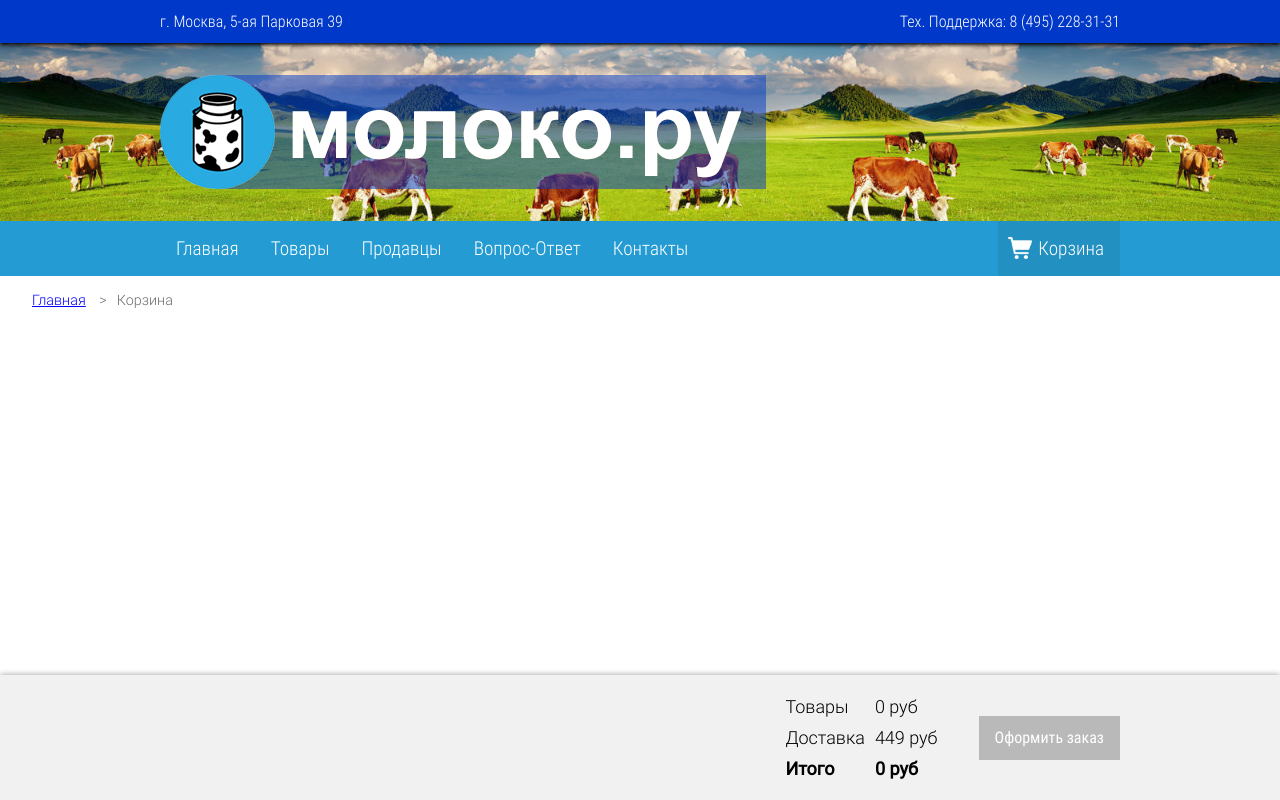
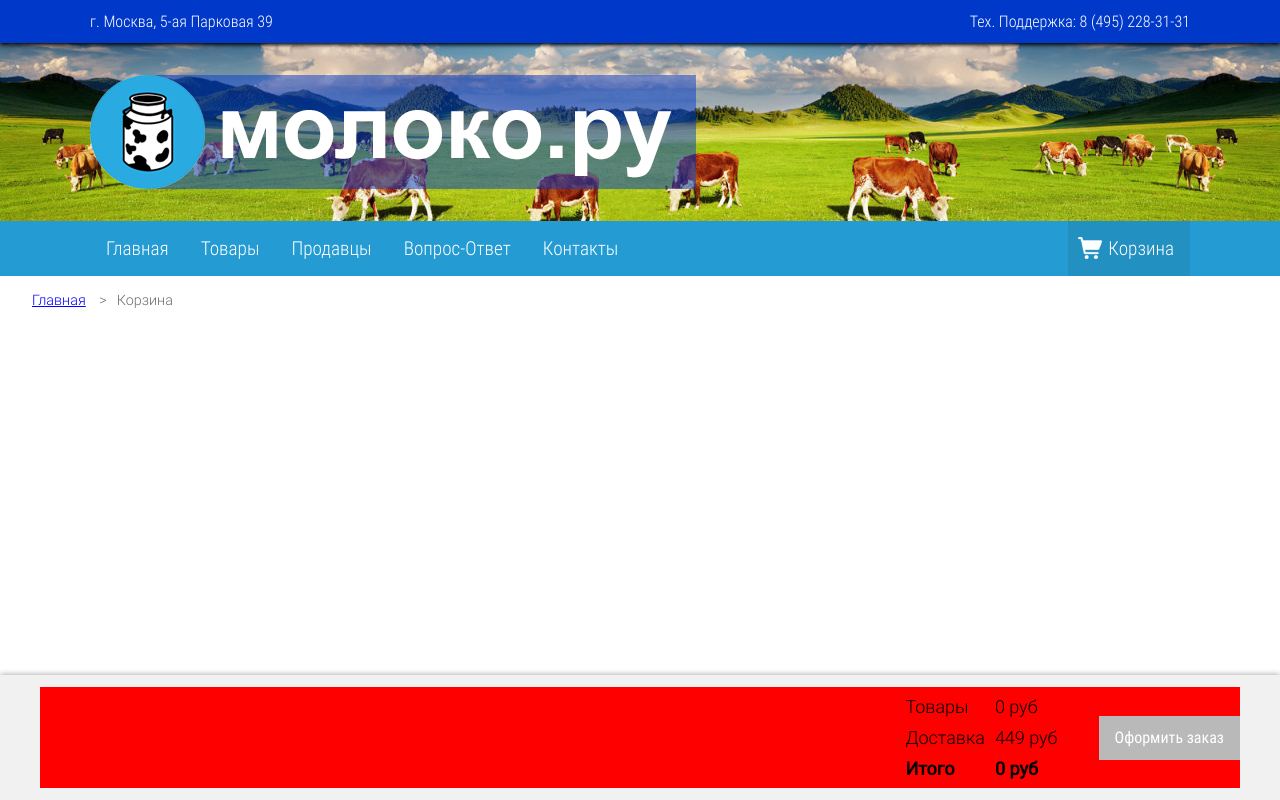
Before and after one commit to megas781/moloko.ru, a PHP site: page /cart/index.php in a window 1280 px wide. Run offline with PHP 8.4, Linux system fonts and the light colour scheme; data that the repository does not hold is empty.

Commit message:
header became adaptive v1.0

```diff
--- a/master/after-load.js
+++ b/master/after-load.js
@@ -1,5 +1,10 @@
 //Методы, исполняемые после полной загрузки страницы
 
+//функционал бургера
+document.getElementById('menu-burger').addEventListener('click',function() {
+    console.log('conssolee!');
+    $('.js-nav-links-wrapper').slideToggle();
+});
 
 //Определение уже лежащих в корзине товаров при загрузке страницы
 document.querySelectorAll('.add-to-cart-button').forEach(function (addToCartButton) {
--- a/master/base.css
+++ b/master/base.css
@@ -18,9 +18,14 @@
 }
 
 
+.wra1200 {
+    max-width: 1100px;
+    margin: 0 auto;
+}
 .wr960 {
-    width: 960px;
+    width: 1200px;
     margin: 0 auto;
+    background-color: red;
 }
 
 
--- a/master/header.css
+++ b/master/header.css
@@ -7,15 +7,25 @@
     box-shadow: 0px 2px 4px black;
     z-index: 100;
     position: relative;
+    max-font-size: 16px;
 }
 .top-bar > div {
 
-    padding: 12px 4px;
+    padding: 12px 8px;
 
     display: flex;
     flex-direction: row;
     justify-content: space-between;
-    align-items: center;
+    align-items: stretch;
+}
+.top-bar-item {
+    text-align: center;
+}
+#top-bar-address {
+    /*text-align: left;*/
+}
+#top-bar-phone-number {
+    /*text-align: right;*/
 }
 
 
@@ -29,9 +39,9 @@
 }
 
 .logo {
-    /*margin: 32px;*/
-    margin-left: 0;
-    height: 114px;
+    /*margin-left: 0;*/
+    max-width: 100%;
+    max-height: 114px;
     display: block;
 }
 
@@ -47,7 +57,7 @@
     display: flex;
     flex-direction: row;
     justify-content: space-between;
-    align-items: center;
+    align-items: stretch;
 }
 
 .nav-links {
@@ -57,9 +67,11 @@
     justify-content: flex-start;
 }
 .nav-item {
+    background-color: #249cd3;
     padding: 16px;
     display: inline-block;
     color: white;
+    white-space: nowrap;
     text-decoration: none;
 }
 .nav-item.active {
@@ -90,6 +102,8 @@
 .nav-cart:hover {
     background-color: #2390c2;
 }
+
+
 
 .breadcrumbs {
     padding: 16px 32px;
--- a/master/header.php
+++ b/master/header.php
@@ -8,6 +8,7 @@
 
     <link rel="stylesheet" href="<?php echo HTTP_ROOT . 'master/base.css' ?>">
     <link rel="stylesheet" href="<?php echo HTTP_ROOT . 'master/header.css' ?>">
+    <link rel="stylesheet" href="<?php echo HTTP_ROOT . 'master/header-adaptive.css' ?>">
     <link rel="stylesheet" href="<?php echo HTTP_ROOT . 'master/footer.css' ?>">
     <link rel="stylesheet" href="<?php echo $params['style_path'] ?>">
     <!--    <link rel="shortcut icon" href="/favicon.ico" type="image/x-icon">-->
@@ -44,7 +45,7 @@
     </noscript>
 
     <!--    Веб мастер -->
-    <meta name="yandex-verification" content="c2a8ef7034186f7f" />
+    <meta name="yandex-verification" content="c2a8ef7034186f7f"/>
 
 
     <!-- SEO -->
@@ -90,22 +91,39 @@
 
 
 <div class="top-bar">
-    <div class="wr960">
-        <span class="top-bar-item">г. Москва, 5-ая Парковая 39</span>
-        <span class="top-bar-item">Тех. Поддержка: 8 (495) 228-31-31</span>
+    <div class="wra1200">
+        <span id="top-bar-address" class="top-bar-item">г. Москва, 5-ая Парковая 39</span>
+        <span id="top-bar-phone-number" class="top-bar-item">Тех. Поддержка: 8 (495) 228-31-31</span>
     </div>
 </div>
 
 <header class="header">
-    <div class="wr960">
-        <a href="<?php echo HTTP_ROOT ?>"><img class="logo" src="<?php echo HTTP_ROOT . '/images/logo.png' ?>"
-                                               alt="logo"></a>
+    <div class="wra1200">
+        <a href="<?php echo HTTP_ROOT ?>">
+            <img class="logo" src="<?php echo HTTP_ROOT . '/images/logo.png' ?>" alt="logo">
+        </a>
     </div>
 </header>
 
 
 <nav class="nav">
-    <div class="wr960">
+    <div class="wra1200">
+        <div id="adaptive-menu">
+            <div id="menu-burger" class="blue-button nav-item">
+                <svg height="18" viewBox="0 0 20 14" preserveAspectRatio="xMaxYMax" version="1.1" xmlns="http://www.w3.org/2000/svg"
+                     xmlns:xlink="http://www.w3.org/1999/xlink">
+                    <g id="Page-1" stroke="none" stroke-width="1" fill="none" fill-rule="evenodd">
+                        <rect id="Rectangle" fill="#FFFFFF" x="0" y="0" width="20" height="2"></rect>
+                        <rect id="Rectangle-Copy" fill="#FFFFFF" x="0" y="6" width="20" height="2"></rect>
+                        <rect id="Rectangle-Copy-2" fill="#FFFFFF" x="0" y="12" width="20" height="2"></rect>
+                    </g>
+                </svg>
+            </div>
+
+            <a id="nav-cart" class="nav-item nav-cart adaptive <?php echo($params['page_id'] == 'cart' ? 'active' : '') ?>"
+               href="http://moloko.glebkalachev.ru/cart/">Корзина</a>
+        </div>
+        <div class="js-nav-links-wrapper">
             <div class="nav-links">
 
                 <?php
@@ -127,7 +145,7 @@
                 ?>
 
             </div>
-
+        </div>
         <a id="nav-cart" class="nav-item nav-cart <?php echo($params['page_id'] == 'cart' ? 'active' : '') ?>"
            href="http://moloko.glebkalachev.ru/cart/">Корзина</a>
     </div>
@@ -143,7 +161,7 @@
         <span class="breadcrumb-item last"><?php echo $navItems[$params['page_id']][0] ?></span>
     </div>
 
-    <h1 class="page-title wr960"><?php echo $meta['h1'] ?></h1>
+    <h1 class="page-title wra1200"><?php echo $meta['h1'] ?></h1>
 
 <?php endif;
 //echo $_SERVER['REQUEST_URI'] . "<br>";
@@ -153,4 +171,5 @@
 ?>
 
 <main class="content">
-    <div class="wr960">
+    <div class="wra1200">
+</body>
```
Also changed, not shown: master/header-adaptive.css (added, +57 -0 lines). Lines whose indentation alone changed are shown as unchanged.
